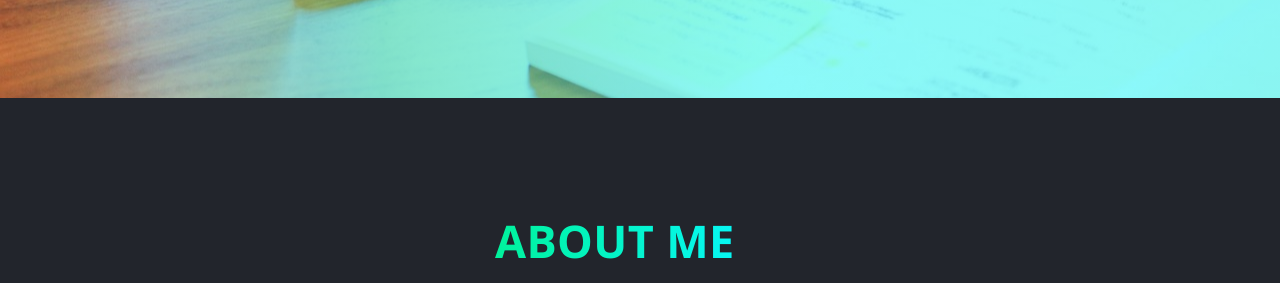
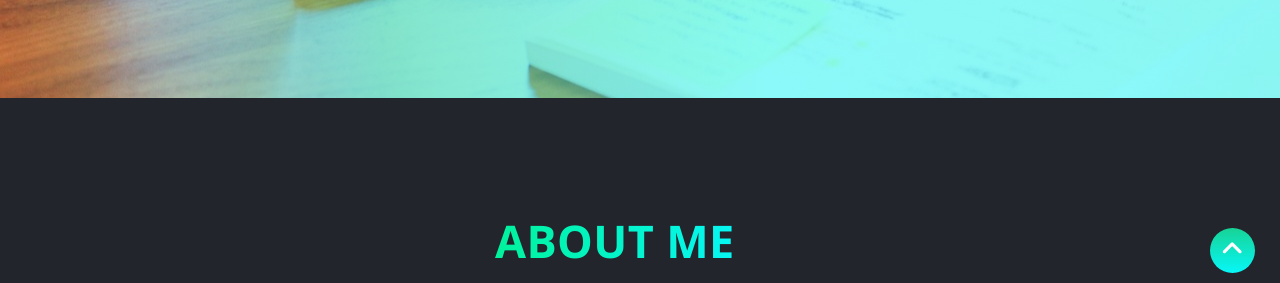
Before and after one commit to anastasia2022be1/portfolio-1, a website: page index.html in a window 1280 px wide. Shown: the part 502-785 px from the top of the page. Drawn offline with nearby package versions, Linux system fonts and the light colour scheme.

Commit message:
add btn back-to start

```diff
--- a/index.html
+++ b/index.html
@@ -12,6 +12,7 @@
     <div class="wrapper">
 
         <!-- Header -->
+
         <header class="header flixtopmenu">
             <div class="header__container _container">
 
@@ -47,6 +48,8 @@
 
         </header>
 
+
+        <!-- HERO -->
         <section class="hero">
             <div class="hero__wrapper">
                 <div class="hero__block">
@@ -89,7 +92,7 @@
             </div>
         </section>
 
-        <!-- --------------------EDUCATION----------- -->
+        <!-- ---------EDUCATION----------- -->
         <section class="education section-padding" id="education">
 
             <div class="_container">
@@ -274,6 +277,9 @@
             </ul>
 
         </footer>
+        <div class="btn-back">
+            <a href="#"><i class="fa fa-angle-up"></i></a>
+        </div>
     </div>
 
     <script src="https://kit.fontawesome.com/27449dd3f5.js" crossorigin="anonymous"></script>
--- a/main.scss
+++ b/main.scss
@@ -113,6 +113,40 @@ body {
 
 @import './styles/about.scss';
 
+
+.btn-back {
+        bottom: 25px;
+        display: block;
+        position: fixed;
+        right: 25px;
+        z-index: 999;
+}
+
+.btn-back a {
+    background: linear-gradient(#17D396, #07F7F7);
+    border-radius: 50%;
+    color: #fff;
+    display: inline-block;
+    height: 45px;
+    transition: 0.4s;
+    width: 45px;
+
+    display: flex;
+    justify-content: center;
+}
+
+.btn-back a:hover {
+    background: linear-gradient(#07F7F7, #17D396);
+    transition: 0.4s;
+}
+
+.btn-back a i {
+    display: inline-block;
+    font-size: 25px;
+    line-height: 30px;
+    padding: 6px 15px;
+}
+
 /* https: //codingwithtopchiy.github.io/scrollbar.selectors.github.io/ */
 
 body::-webkit-scrollbar {
```
Also changed, not shown: main.css, 1 other file.
